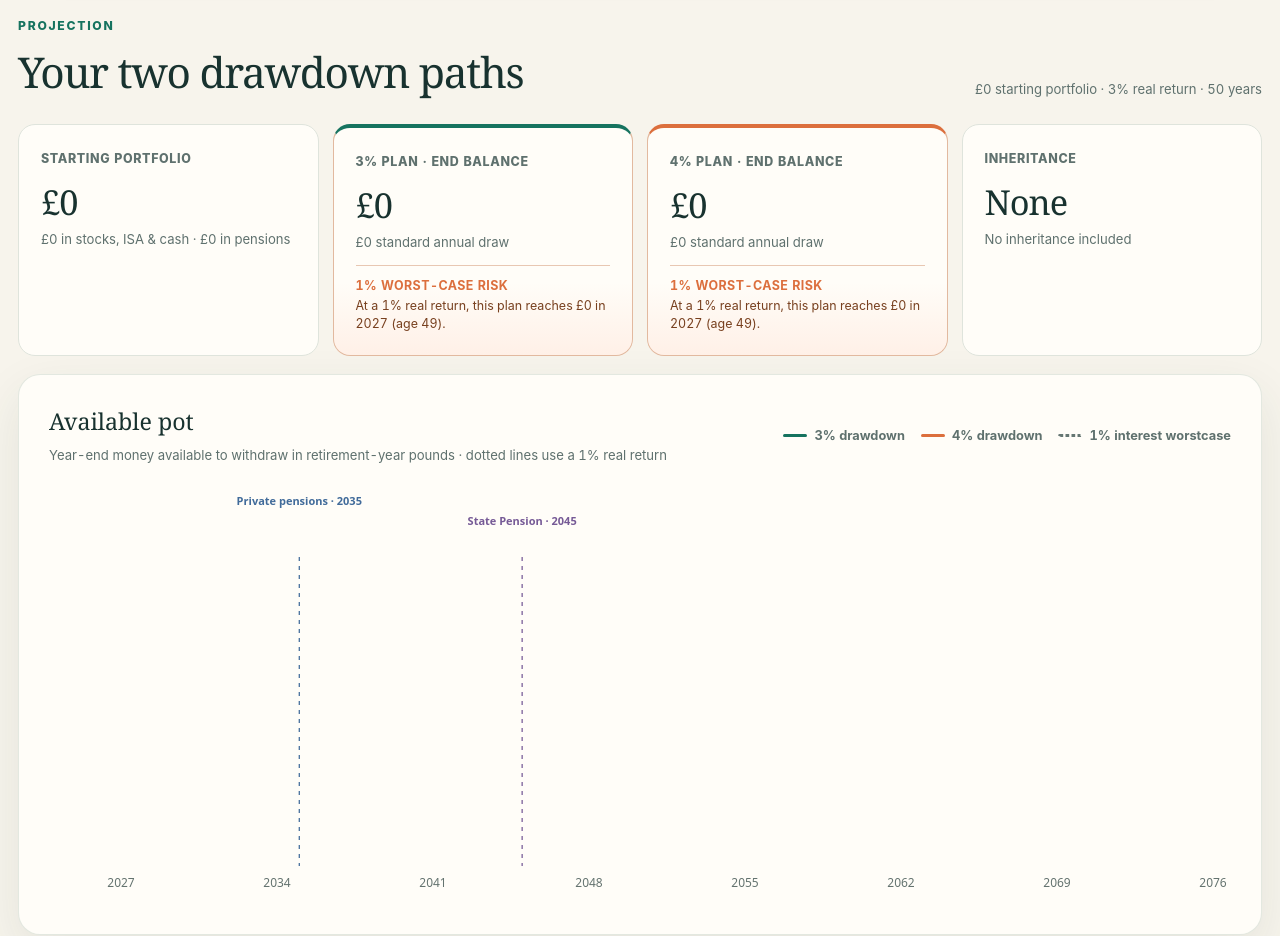
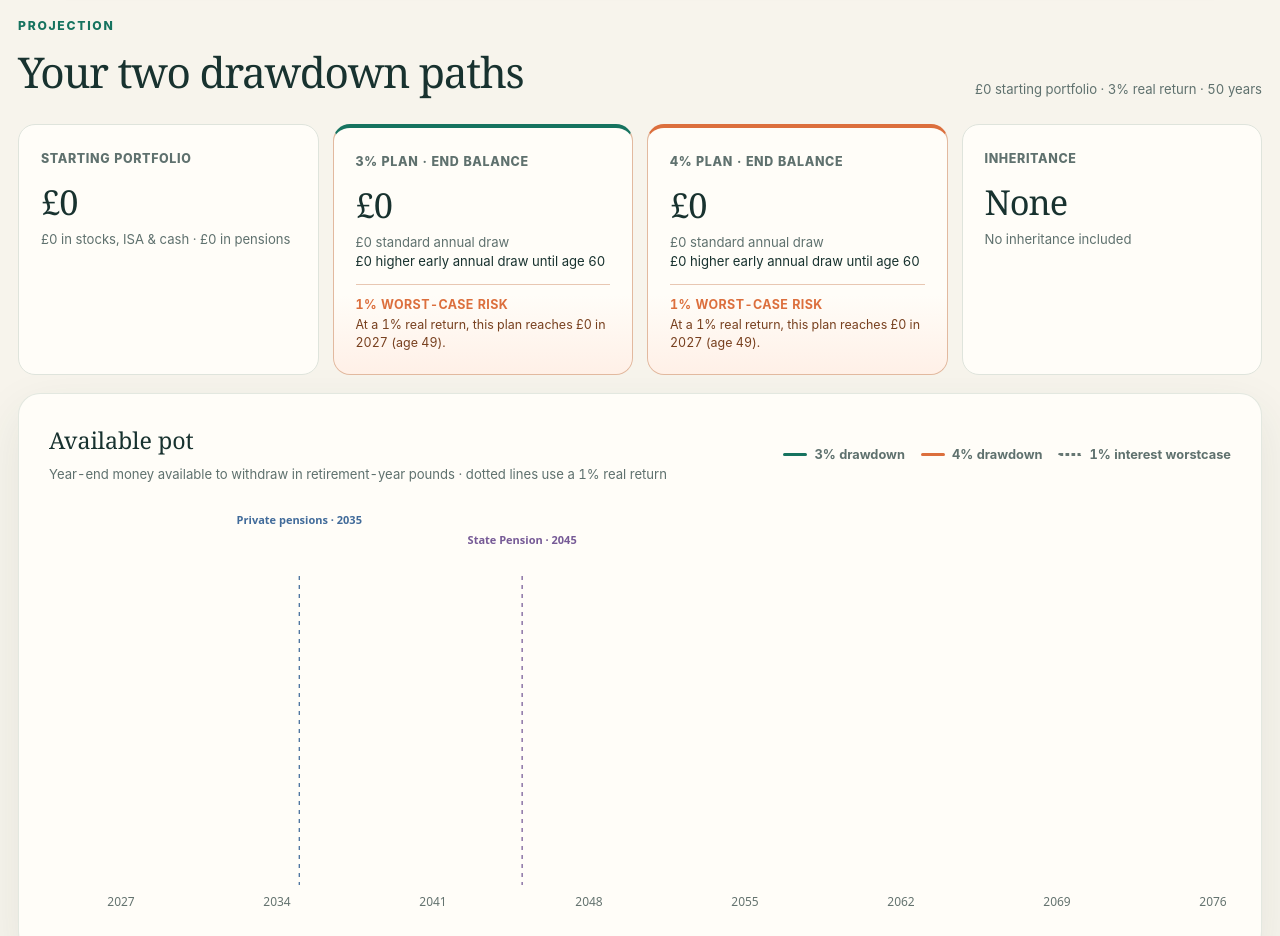
Before and after one commit to tomtastic/retire, a website: page index.html in a window 1280 px wide. Shown: the part 1780-2716 px from the top of the page. Drawn offline with Linux system fonts and the light colour scheme.

Commit message:
Show higher early annual draw in plan cards

```diff
--- a/app.js
+++ b/app.js
@@ -210,8 +210,8 @@ function render(values) {
 
   summaryGrid.innerHTML = [
     summaryCard("Starting portfolio", money.format(total), `${money.format(accessible)} in stocks, ISA & cash · ${money.format(values.pensionOne + values.pensionTwo)} in pensions`),
-    summaryCard("3% plan · end balance", money.format(three.rows.at(-1).balance), `${money.format(three.baseAnnualIncome)} standard annual draw`, "three", downsideWarning(downsideThree)),
-    summaryCard("4% plan · end balance", money.format(four.rows.at(-1).balance), `${money.format(four.baseAnnualIncome)} standard annual draw`, "four", downsideWarning(downsideFour)),
+    summaryCard("3% plan · end balance", money.format(three.rows.at(-1).balance), annualDrawDetail(values, three), "three", downsideWarning(downsideThree)),
+    summaryCard("4% plan · end balance", money.format(four.rows.at(-1).balance), annualDrawDetail(values, four), "four", downsideWarning(downsideFour)),
     summaryCard("Inheritance", values.inheritanceAmount ? money.format(values.inheritanceAmount) : "None", values.inheritanceAmount ? `Nominal amount in ${values.inheritanceYear}` : "No inheritance included")
   ].join("");
 
@@ -220,6 +220,15 @@ function render(values) {
   tablesGrid.innerHTML = [renderTable(three), renderTable(four)].join("");
   drawChart(three, four, downsideThree, downsideFour);
   if (needsCareRecommendation) scheduleCareGuidance(values, three, four);
+}
+
+function annualDrawDetail(values, result) {
+  const standard = `${money.format(result.baseAnnualIncome)} standard annual draw`;
+  const retirementAge = ageAt(parseLocalDate(values.retirementDate), parseLocalDate(values.birthDate));
+  const earlyPhaseActive = retirementAge < values.boostUntilAge && values.boost > 0;
+  if (!earlyPhaseActive) return standard;
+  const higher = result.baseAnnualIncome * (1 + values.boost / 100);
+  return `${standard}<br><span class="summary-card__early-income">${money.format(higher)} higher early annual draw until age ${values.boostUntilAge}</span>`;
 }
 
 function downsideWarning(result) {
--- a/styles.css
+++ b/styles.css
@@ -409,6 +409,7 @@ summary { cursor: pointer; font-size: .92rem; font-weight: 800; }
 .summary-card__label { color: var(--muted); font-size: .78rem; font-weight: 800; text-transform: uppercase; letter-spacing: .05em; }
 .summary-card__value { margin: 11px 0 5px; font-family: Georgia, serif; font-size: clamp(1.55rem, 3vw, 2.15rem); letter-spacing: -.03em; }
 .summary-card__detail { margin: 0; color: var(--muted); font-size: .82rem; line-height: 1.45; }
+.summary-card__early-income { color: var(--ink); }
 .summary-card__warning { margin: 13px 0 0; padding-top: 11px; border-top: 1px solid #e8c7b2; color: #78401f; font-size: .78rem; line-height: 1.45; }
 .summary-card__warning strong { display: block; margin-bottom: 2px; color: var(--orange); text-transform: uppercase; letter-spacing: .035em; }
 
```
Also changed, not shown: tests/page-structure.test.js (+2 -0 lines).
